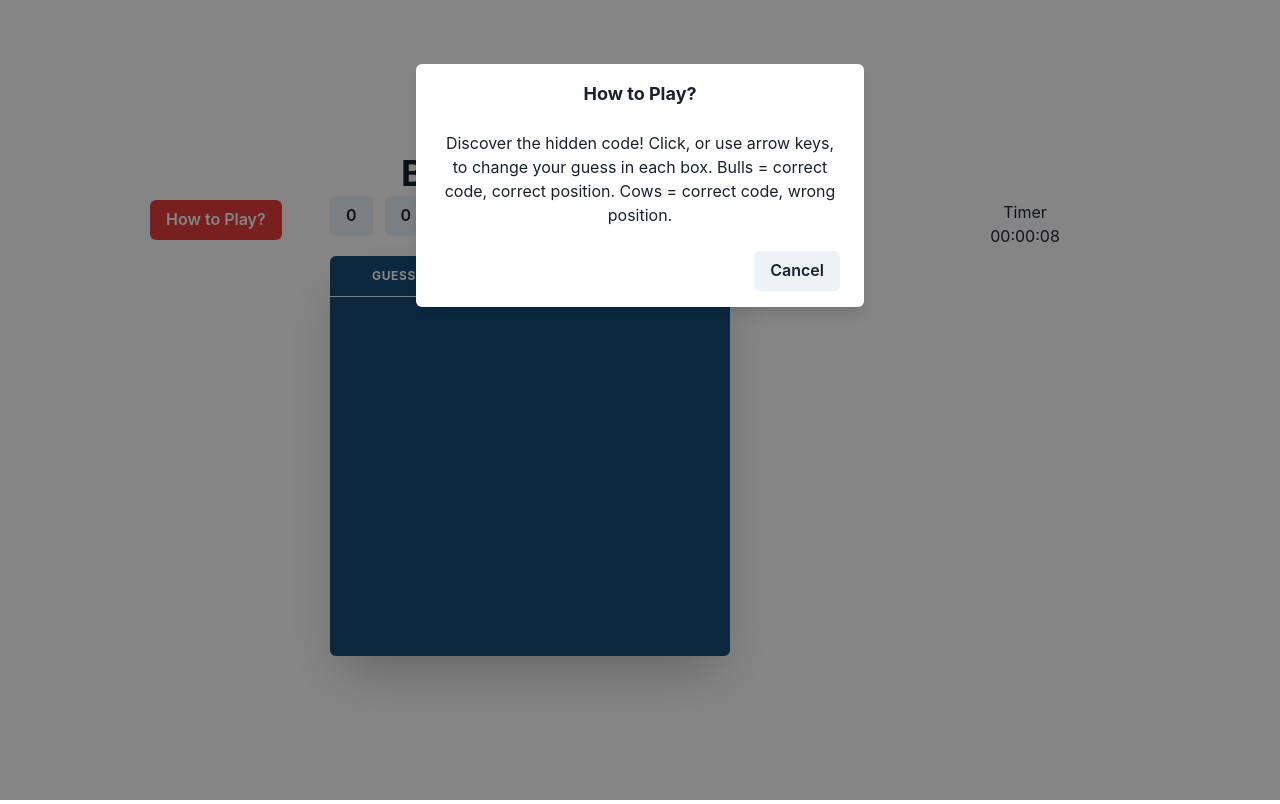
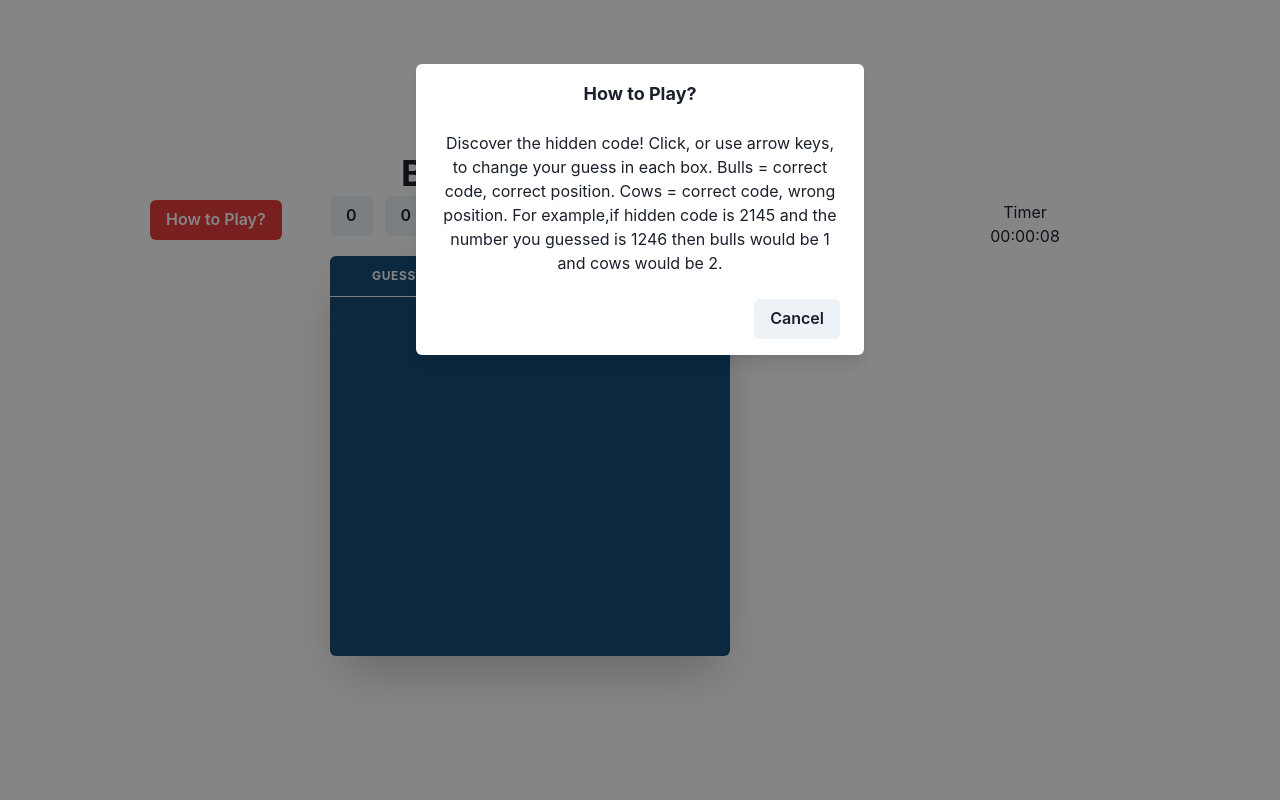
Before and after one commit to rajatpandey441/bulls-and-cows, a React (Create React App) app: page / in a window 1280 px wide. Both pictures are taken after a click on the button "How to Play?". Built offline with nearby package versions, Linux system fonts and the light colour scheme.

Commit message:
Changes to HowtoPlay added

```diff
--- a/src/components/HowToPlay.js
+++ b/src/components/HowToPlay.js
@@ -32,7 +32,9 @@ const HowToPlay = () => {
             <AlertDialogBody>
               Discover the hidden code! Click, or use arrow keys, to change your
               guess in each box. Bulls = correct code, correct position. Cows =
-              correct code, wrong position.
+              correct code, wrong position. For example,if hidden code is 2145 and
+              the number you guessed is 1246 then bulls would be 1 and cows would be
+              2.
             </AlertDialogBody>
 
             <AlertDialogFooter>
```
